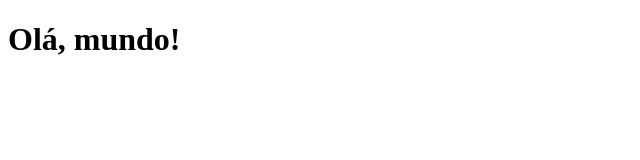
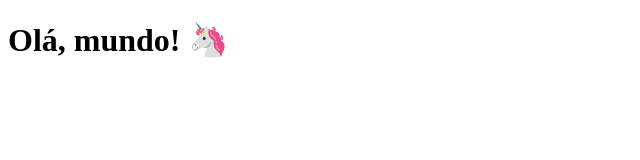
Before and after one commit to analeao-dev/clone-tabnews, a Next.js app: page / in a window 1280 px wide. Shown: the top 160 px of the page, without its empty margins (0-640 px from the left). Built offline with nearby package versions, Linux system fonts and the light colour scheme.

Commit message:
nova mensagem

```diff
--- a/pages/index.js
+++ b/pages/index.js
@@ -1,5 +1,5 @@
 function Home() {
-  return <h1>Olá, mundo!</h1>
+  return <h1>Olá, mundo! 🦄</h1>
 }
 
 export default Home;
```
